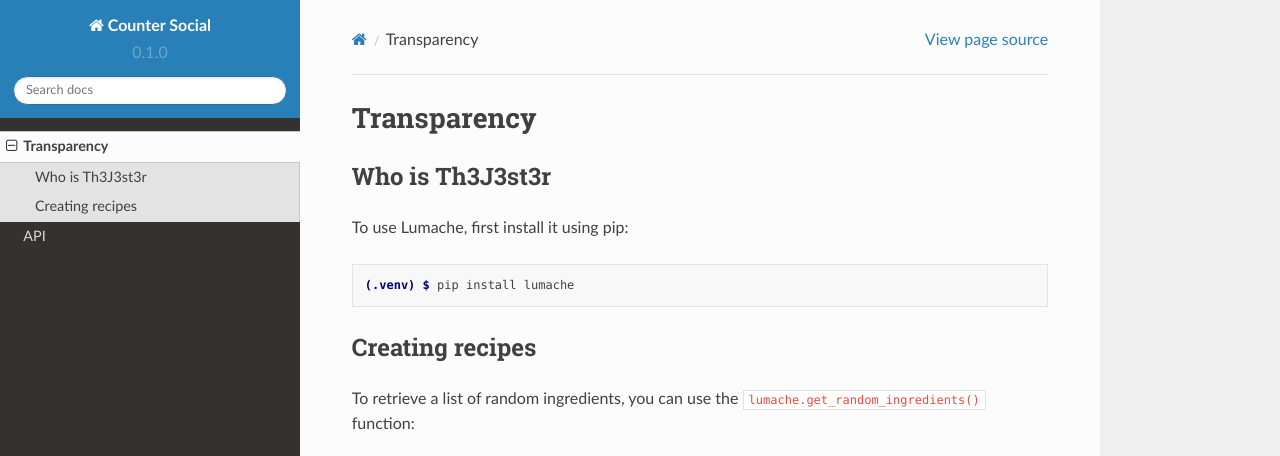
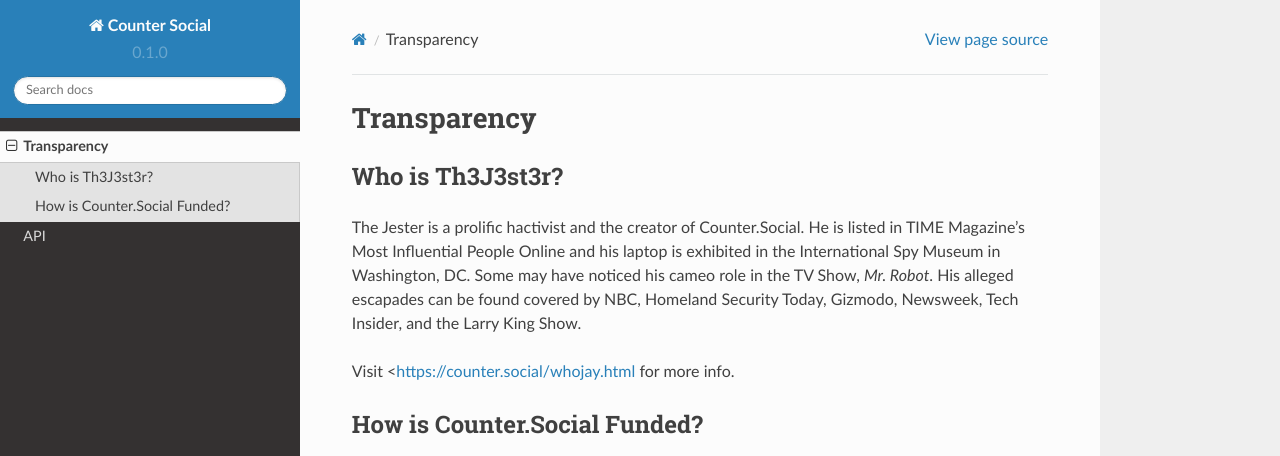
Before and after one commit to itskel/userguide, a Sphinx documentation site: the page built from docs/source/transparency.rst, in a window 1280 px wide and 1172 px high, cut to the strip 0-456 px from the top of the window. Built offline with Sphinx 7.4.7 and the Read the Docs theme 2.0.0, drawn with Linux system fonts in a browser that asks for light colours.

Commit message:
Update transparency.rst

```diff
--- a/docs/source/transparency.rst
+++ b/docs/source/transparency.rst
@@ -1,18 +1,14 @@
 Transparency
 =====
 
-.. _whoisjester:
+Who is Th3J3st3r?
+------------
+The Jester is a prolific hactivist and the creator of Counter.Social. He is listed in TIME Magazine's Most Influential People Online and his laptop is exhibited in the International Spy Museum in Washington, DC. Some may have noticed his cameo role in the TV Show, *Mr. Robot*. His alleged escapades can be found covered by NBC, Homeland Security Today, Gizmodo, Newsweek, Tech Insider, and the Larry King Show.
 
-Who is Th3J3st3r
-------------
+Visit <https://counter.social/whojay.html for more info.
 
-To use Lumache, first install it using pip:
 
-.. code-block:: console
-
-   (.venv) $ pip install lumache
-
-Creating recipes
+How is Counter.Social Funded?
 ----------------
 
 To retrieve a list of random ingredients,
```
